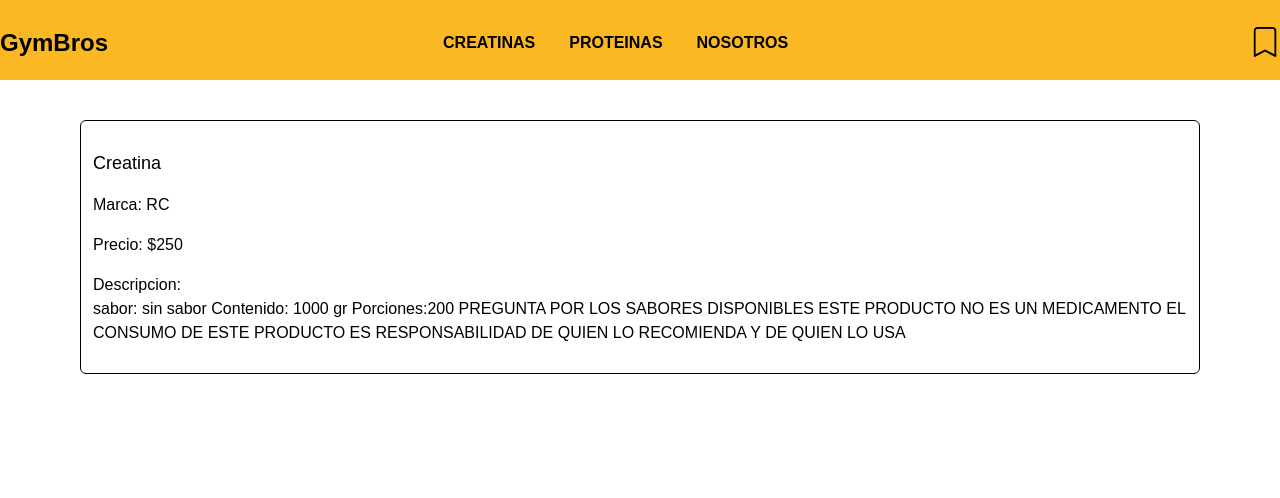
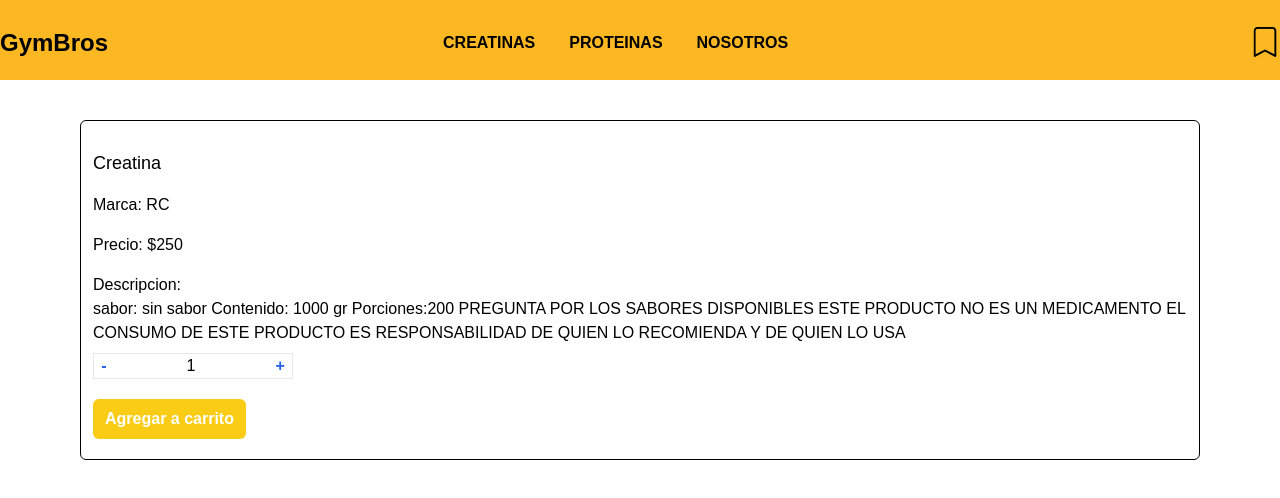
Before and after one commit to saintmrti/ProyectoGymBros, a React (Vite) app: page /producto/1 in a window 1280 px wide. Shown: the top 498 px of the page. Built offline with nearby package versions, Linux system fonts and the light colour scheme.

Commit message:
cambios en itemDetail y agregamos ItemCount a ItemDetail

```diff
--- a/src/components/ItemDetail/ItemDetail.jsx
+++ b/src/components/ItemDetail/ItemDetail.jsx
@@ -1,10 +1,20 @@
-const ItemDetail = ({nombre, marca, precio, descripcion}) => {
+import { useEffect, useState } from "react";
+import ItemCount from "../ItemList/ItemCount";
+const ItemDetail = ({nombre, marca, precio, stock, descripcion}) => {
+  const [items, setItems] = useState(1)
+  const [itemCount, setItemCount] = useState(true)
+
+  const onAdd = () => {
+    setItemCount(false)
+  }
+
   return (
-    <div className="my-10 mx-20 grid justify-items-stretch border border-black py-5 px-3 rounded-md">
+    <div className="my-10 mx-20 border border-black py-5 px-3 rounded-md">
         <h1 className="text-lg py-2">{nombre}</h1>
         <p className="py-2">Marca: {marca}</p>
         <p className="py-2">Precio: ${precio}</p>
         <p className="py-2">Descripcion: <br /> {descripcion}</p>
+        {itemCount ? <ItemCount stock={stock} onAdd={onAdd} items={items} setItems={setItems}/> : console.log('items:', items)}
     </div>
   )
 }
--- a/src/components/ItemDetail/ItemDetailContainer.jsx
+++ b/src/components/ItemDetail/ItemDetailContainer.jsx
@@ -10,10 +10,10 @@ const ItemDetailContainer = () => {
 
   useEffect(() => {
     let detailsArray =[
-        {id:1, nombre:"Creatina", marca:"RC", precio: 250, descripcion: `
+        {id:1, nombre:"Creatina", marca:"RC", precio: 250, stock: 3, descripcion: `
             sabor: sin sabor Contenido: 1000 gr Porciones:200 PREGUNTA POR LOS SABORES DISPONIBLES ESTE PRODUCTO NO ES UN MEDICAMENTO EL CONSUMO DE ESTE PRODUCTO ES RESPONSABILIDAD DE QUIEN LO RECOMIENDA Y DE QUIEN LO USA
         `},
-        {id:2, nombre:"Proteina", marca:"Whey", precio: 1500, descripcion: `
+        {id:2, nombre:"Proteina", marca:"Whey", precio: 1500, stock: 5, descripcion: `
             Proteína aislada de suero de leche optimum nutrition - gold standard whey sabor vainilla. Bote de 2 lb. Este producto fue creado con atención al detalle, para que el usuario pueda sentir la calidad óptima desde el primer segundo. Un equilibrio óptimo entre las necesidades del cliente y un merecido mimo.
         `}
     ]
@@ -32,7 +32,7 @@ const ItemDetailContainer = () => {
   }, [idProducto])
   return (
     <>
-        {loading ? <Spinner/> : <ItemDetail nombre={details.nombre} marca={details.marca} precio={details.precio} descripcion={details.descripcion}/>}
+        {loading ? <Spinner/> : <ItemDetail nombre={details.nombre} marca={details.marca} precio={details.precio} stock= {details.stock} descripcion={details.descripcion}/>}
     </>
   )
 }
--- a/src/components/ItemList/ItemCount.jsx
+++ b/src/components/ItemList/ItemCount.jsx
@@ -1,13 +1,10 @@
 import { useState } from "react"
-
-const ItemCount = ({stock, inicial}) => {
-
-  const [clickCount, setClickCount] = useState(parseInt(inicial))
+const ItemCount = ({stock, onAdd, items, setItems}) => {
 
   const aumentar = () => {
     if (stock > 0) {
-        if (clickCount < stock) {
-            setClickCount(clickCount + 1)
+        if (items < stock) {
+          setItems(items + 1)
         } else{
             console.log("No tenemos más productos")
         }
@@ -18,17 +15,17 @@ const ItemCount = ({stock, inicial}) => {
   }
 
   const disminuir = () => {
-    clickCount > 0 ? setClickCount(clickCount - 1) : setClickCount(0)
+    items > 0 ? setItems(items - 1) : setItems(0)
   }
 
   return (
     <>
         <div className="flex flex-grow justify-center border" style={{width:200}}>
             <button id="decremento" className="mr-20 text-blue-600 font-bold" onClick={disminuir}>-</button>
-            <label htmlFor="">{clickCount}</label>
+            <label htmlFor="">{items}</label>
             <button id="incremento" className="ml-20 text-blue-600 font-bold" onClick={aumentar}>+</button>
         </div>
-        <button className="bg-yellow-400 py-2 px-3 rounded-md text-white font-bold mt-5 hover:bg-yellow-500">Click aquí</button>
+        <button className="bg-yellow-400 py-2 px-3 rounded-md text-white font-bold mt-5 hover:bg-yellow-500" onClick={onAdd}>Agregar a carrito</button>
     </>
   )
 
```
